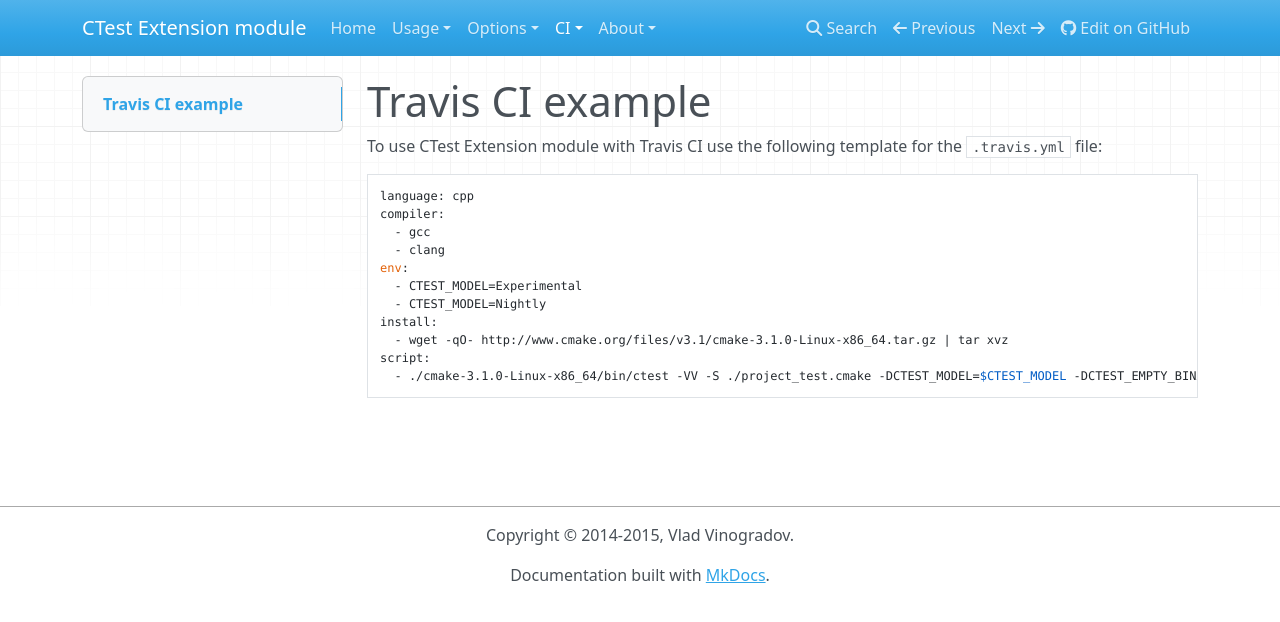
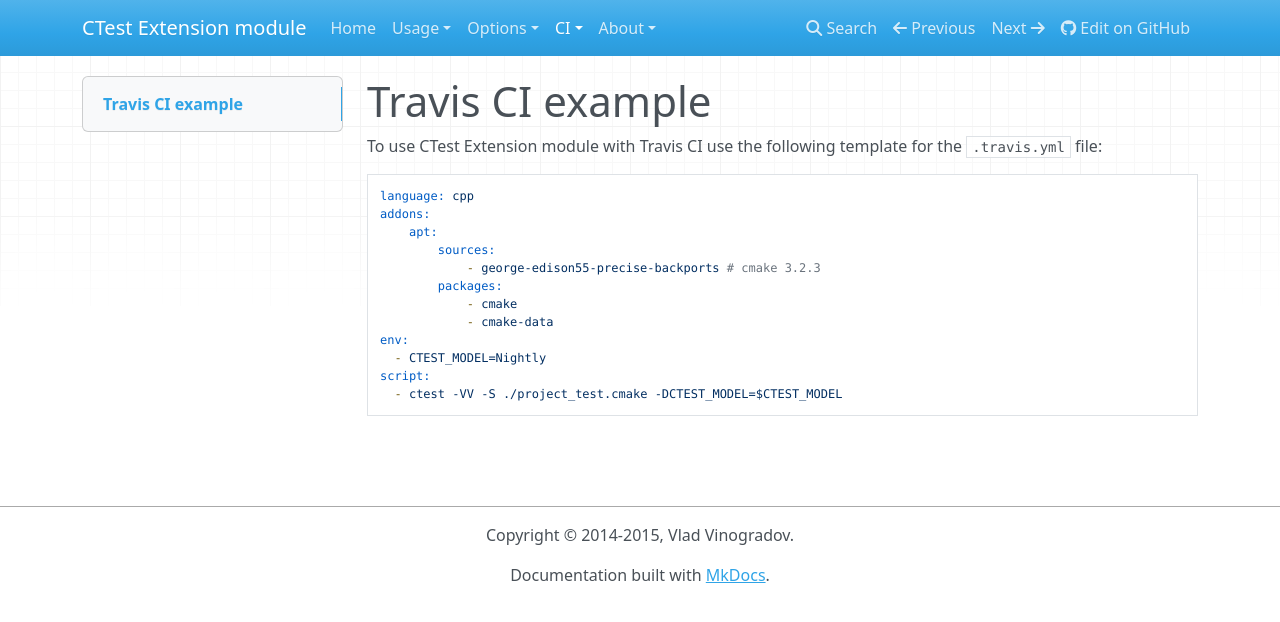
Before and after one commit to vinograd47/ctest-ext, an MkDocs documentation site: the page built from docs/ci/travis.md, in a window 1280 px wide. Shown: the top 622 px of the page. Built offline with MkDocs 1.6.1, drawn with Linux system fonts in a browser that asks for light colours; nearby versions of some CDN libraries; old or Windows-style settings are respelled for this version of MkDocs.

Commit message:
[ci-ckip] Update Travis CI example
Used `addons/apt` to install newer version of cmake.

```diff
--- a/docs/ci/travis.md
+++ b/docs/ci/travis.md
@@ -3,13 +3,14 @@
 To use CTest Extension module with Travis CI use the following template for the `.travis.yml` file:
 
     language: cpp
-    compiler:
-      - gcc
-      - clang
+    addons:
+        apt:
+            sources:
+                - george-edison55-precise-backports # cmake 3.2.3
+            packages:
+                - cmake
+                - cmake-data
     env:
-      - CTEST_MODEL=Experimental
       - CTEST_MODEL=Nightly
-    install:
-      - wget -qO- http://www.cmake.org/files/v3.1/cmake-3.1.0-Linux-x86_64.tar.gz | tar xvz
     script:
-      - ./cmake-3.1.0-Linux-x86_64/bin/ctest -VV -S ./project_test.cmake -DCTEST_MODEL=$CTEST_MODEL -DCTEST_EMPTY_BINARY_DIRECTORY=FALSE
+      - ctest -VV -S ./project_test.cmake -DCTEST_MODEL=$CTEST_MODEL
```
